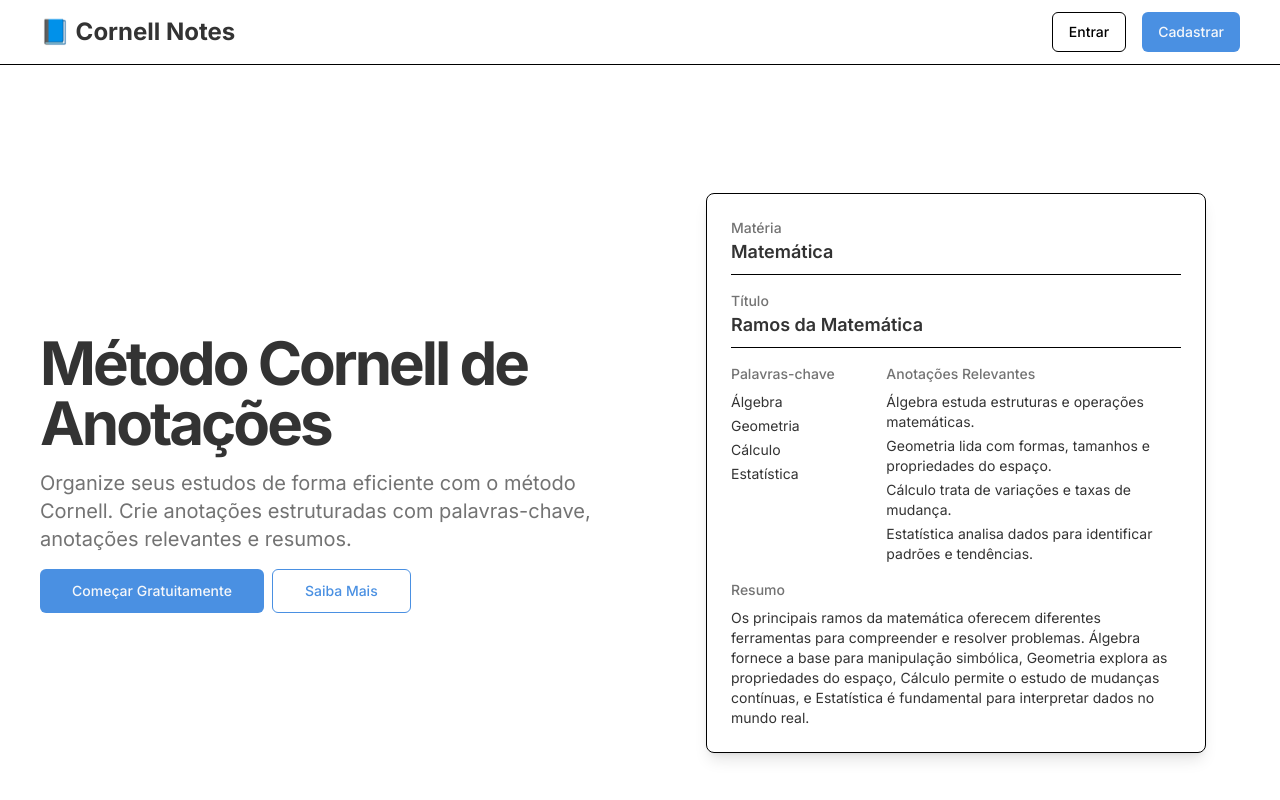
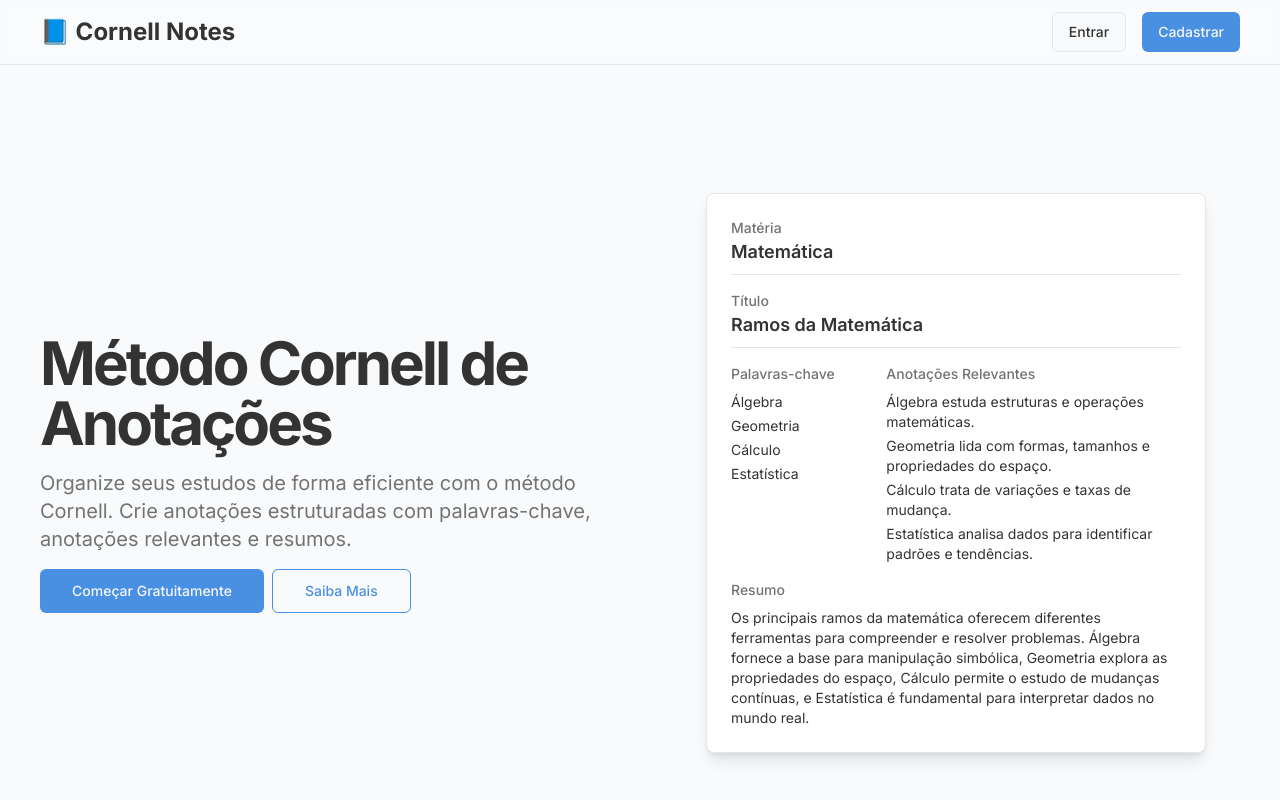
Before and after one commit to Gus-pixel/cornell_notes, a Next.js app: page / in a window 1280 px wide. Shown: the top 800 px of the page. Built offline with nearby package versions, Linux system fonts and the light colour scheme.

Commit message:
Corrigindo problemas de tailwind

```diff
--- a/app/globals.css
+++ b/app/globals.css
@@ -4,65 +4,65 @@
 
 @layer base {
 	:root {
-		--background: #f5f7fa;
-		--foreground: #333333;
+		--background: 210 33% 98%;
+		--foreground: 0 0% 20%;
 
-		--card: #ffffff;
-		--card-foreground: #333333;
+		--card: 0 0% 100%;
+		--card-foreground: 0 0% 20%;
 
-		--popover: #ffffff;
-		--popover-foreground: #333333;
+		--popover: 0 0% 100%;
+		--popover-foreground: 0 0% 20%;
 
-		--primary: #4a90e2;
-		--primary-foreground: #ffffff;
+		--primary: 213 71% 59%;
+		--primary-foreground: 0 0% 100%;
 
-		--secondary: #f5f7fa;
-		--secondary-foreground: #333333;
+		--secondary: 210 33% 98%;
+		--secondary-foreground: 0 0% 20%;
 
-		--muted: #e6e9ed;
-		--muted-foreground: #737373;
+		--muted: 210 33% 96%;
+		--muted-foreground: 0 0% 45%;
 
-		--accent: #71b3ff;
-		--accent-foreground: #333333;
+		--accent: 120 33% 75%;
+		--accent-foreground: 0 0% 20%;
 
-		--destructive: #ef4444;
-		--destructive-foreground: #fafafa;
+		--destructive: 0 84% 60%;
+		--destructive-foreground: 0 0% 98%;
 
-		--border: #e5e5e5;
-		--input: #e5e5e5;
-		--ring: #4a90e2;
+		--border: 0 0% 90%;
+		--input: 0 0% 90%;
+		--ring: 213 71% 59%;
 
 		--radius: 0.5rem;
 	}
 
 	.dark {
-		--background: #262626;
-		--foreground: #f2f2f2;
+		--background: 0 0% 15%;
+		--foreground: 0 0% 95%;
 
-		--card: #333333;
-		--card-foreground: #f2f2f2;
+		--card: 0 0% 20%;
+		--card-foreground: 0 0% 95%;
 
-		--popover: #333333;
-		--popover-foreground: #f2f2f2;
+		--popover: 0 0% 20%;
+		--popover-foreground: 0 0% 95%;
 
-		--primary: #4a90e2;
-		--primary-foreground: #ffffff;
+		--primary: 213 71% 59%;
+		--primary-foreground: 0 0% 100%;
 
-		--secondary: #333333;
-		--secondary-foreground: #f2f2f2;
+		--secondary: 0 0% 20%;
+		--secondary-foreground: 0 0% 95%;
 
-		--muted: #404040;
-		--muted-foreground: #a6a6a6;
+		--muted: 0 0% 25%;
+		--muted-foreground: 0 0% 65%;
 
-		--accent: #448858;
-		--accent-foreground: #f2f2f2;
+		--accent: 120 33% 35%;
+		--accent-foreground: 0 0% 95%;
 
-		--destructive: #ef4444;
-		--destructive-foreground: #fafafa;
+		--destructive: 0 84% 60%;
+		--destructive-foreground: 0 0% 98%;
 
-		--border: #4d4d4d;
-		--input: #4d4d4d;
-		--ring: #4a90e2;
+		--border: 0 0% 30%;
+		--input: 0 0% 30%;
+		--ring: 213 71% 59%;
 	}
 }
 
@@ -83,9 +83,3 @@
 html {
 	scroll-behavior: smooth;
 }
-
-@layer utilities {
-	.text-muted-foreground {
-		color: var(--muted-foreground);
-	}
-}
--- a/app/page.tsx
+++ b/app/page.tsx
@@ -11,12 +11,7 @@ export default function Home() {
 					</div>
 					<div className="flex items-center gap-4">
 						<Link href="/login">
-							<Button
-								variant="outline"
-								className="hover:text-text-dark hover:border-text-dark"
-							>
-								Entrar
-							</Button>
+							<Button variant="outline">Entrar</Button>
 						</Link>
 						<Link href="/register" className="text-secondary">
 							<Button>Cadastrar</Button>
--- a/components/ui/button.tsx
+++ b/components/ui/button.tsx
@@ -1,22 +1,22 @@
-import * as React from "react"
-import { Slot } from "@radix-ui/react-slot"
-import { cva, type VariantProps } from "class-variance-authority"
+import * as React from "react";
+import { Slot } from "@radix-ui/react-slot";
+import { cva, type VariantProps } from "class-variance-authority";
 
-import { cn } from "@/lib/utils"
+import { cn } from "@/lib/utils";
 
 const buttonVariants = cva(
 	"inline-flex items-center justify-center gap-2 whitespace-nowrap rounded-md text-sm font-medium ring-offset-background transition-colors focus-visible:outline-none focus-visible:ring-2 focus-visible:ring-ring focus-visible:ring-offset-2 disabled:pointer-events-none disabled:opacity-50 [&_svg]:pointer-events-none [&_svg]:size-4 [&_svg]:shrink-0",
 	{
 		variants: {
 			variant: {
-        default: "bg-primary text-primary-foreground hover:bg-primary/90",
+				default: "bg-primary text-primary-foreground hover:bg-primary/85",
 				destructive:
 					"bg-destructive text-destructive-foreground hover:bg-destructive/90",
 				outline:
-          "border border-input bg-background hover:bg-accent hover:text-accent-foreground",
+					"border border-input bg-background hover:bg-primary/40 hover:text-primary-foreground",
 				secondary:
 					"bg-secondary text-secondary-foreground hover:bg-secondary/80",
-        ghost: "hover:bg-accent hover:text-accent-foreground",
+				ghost: "hover:bg-primary/40 hover:text-primary-foreground",
 				link: "text-primary underline-offset-4 hover:underline",
 			},
 			size: {
@@ -31,26 +31,26 @@ const buttonVariants = cva(
 			size: "default",
 		},
 	}
-)
+);
 
 export interface ButtonProps
 	extends React.ButtonHTMLAttributes<HTMLButtonElement>,
 		VariantProps<typeof buttonVariants> {
-  asChild?: boolean
+	asChild?: boolean;
 }
 
 const Button = React.forwardRef<HTMLButtonElement, ButtonProps>(
 	({ className, variant, size, asChild = false, ...props }, ref) => {
-    const Comp = asChild ? Slot : "button"
+		const Comp = asChild ? Slot : "button";
 		return (
 			<Comp
 				className={cn(buttonVariants({ variant, size, className }))}
 				ref={ref}
 				{...props}
 			/>
-    )
+		);
 	}
-)
-Button.displayName = "Button"
+);
+Button.displayName = "Button";
 
-export { Button, buttonVariants }
+export { Button, buttonVariants };
```
Lines whose indentation alone changed are shown as unchanged.
